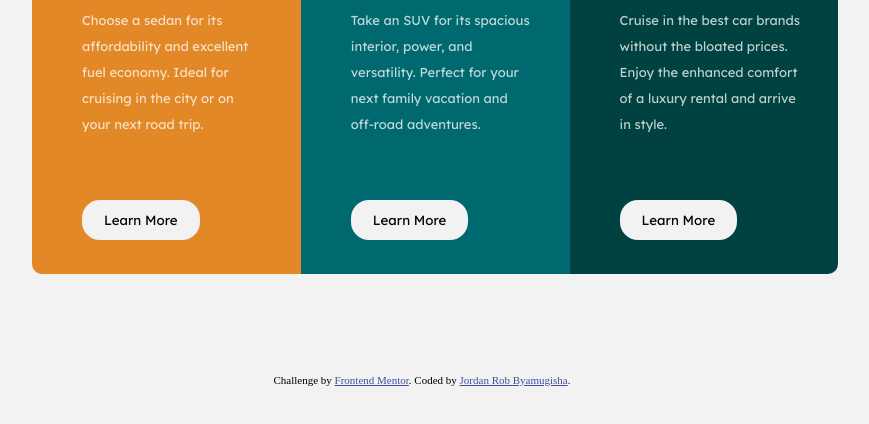
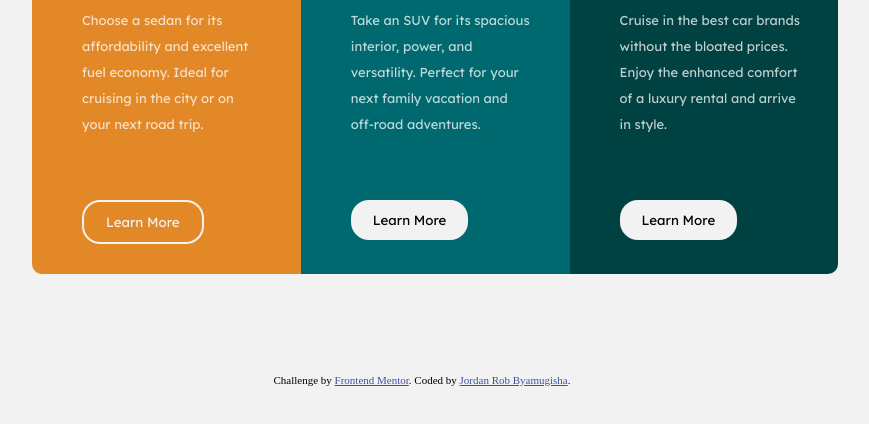
Before and after one commit to Jordan-Rob/frontend-mentor-challenge2, a plain HTML site: page index.html in a window 1280 px wide. In both pictures the pointer is over the button 358 px from the left and 486 px from the top of the page. Shown: the part 266-690 px from the top of the page, without its empty margins (218-1087 px from the left). Drawn offline with Linux system fonts and the light colour scheme.

Commit message:
added active state styling

```diff
--- a/style.css
+++ b/style.css
@@ -59,6 +59,12 @@ body{
         padding: 12px 22px;
         border-radius: 18px;
         margin-top: 50px;
+    }
+
+    .card button:hover{
+        background: none;
+        border: 2px solid hsl(0, 0%, 95%);
+        color: hsl(0, 0%, 95%);
     }
 
     #first{
```
